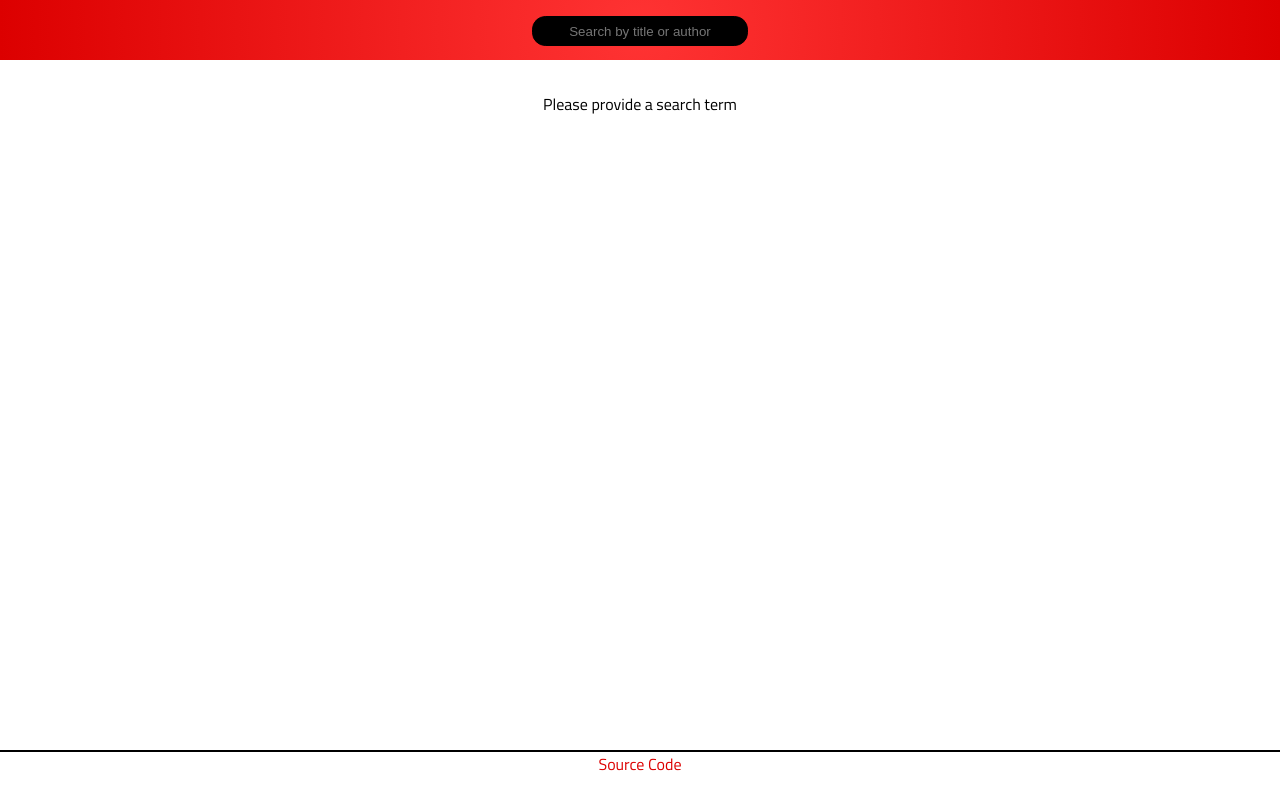
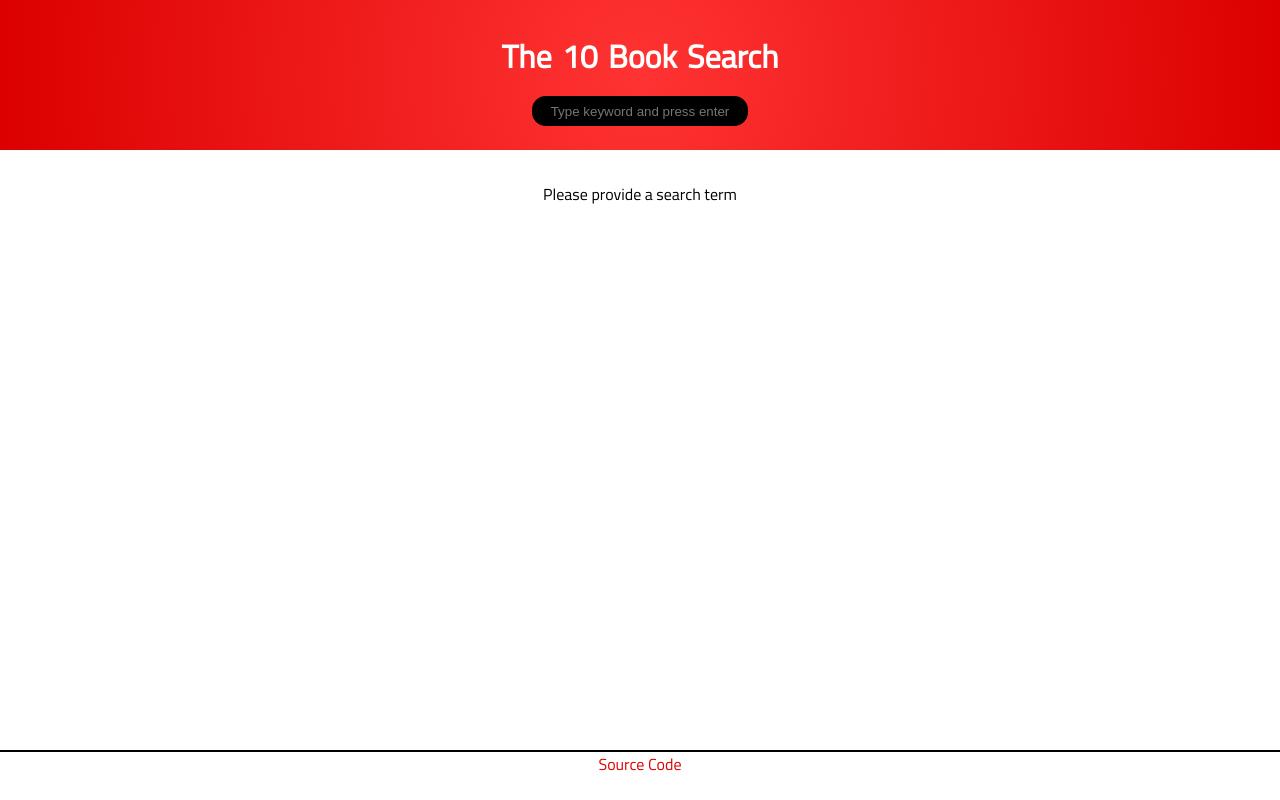
Before and after one commit to ZumDeWald/ChinguBookFinder, a React (Create React App) app in the folder book-finder/: page / in a window 1280 px wide. Built offline with nearby package versions, Linux system fonts and the light colour scheme.

Commit message:
Add ternaries and defaults if no cover or price

```diff
--- a/book-finder/src/components/App.js
+++ b/book-finder/src/components/App.js
@@ -54,10 +54,11 @@ class App extends Component {
       <main id="app-container">
         <section id="search">
           <div className="search-bar">
+            <h1 className="header">The 10 Book Search</h1>
             <input
               className="search-input"
               type="text"
-              placeholder="Search by title or author"
+              placeholder="Type keyword and press enter"
               value={query}
               onChange={(e) => this.updateQuery(e.target.value)}
               onKeyPress={this.handleKeyPress}
@@ -72,17 +73,30 @@ class App extends Component {
                {results.map( (result, index) => (
                <li className="result-item"
                    key={index}>
-                   <img
-                     alt={index} src={result.volumeInfo.imageLinks.smallThumbnail} />
-                   <span className="result-item-info">
-                     <h4 className="result-title"><strong>
-                     {result.volumeInfo.title}</strong></h4>
-                   <p className="result-author"><em>{result.volumeInfo.authors[0]}</em></p>
+                  {/* Ternary to display cover if available */
+                  (!!result.volumeInfo.imageLinks) ?
+                  <img
+                    alt={index} src={result.volumeInfo.imageLinks.smallThumbnail} />
+                  : <img
+                    alt={index} src="http://via.placeholder.com/128x193?text=No%20Cover" />
+                  /* End of cover ternary */}
+                  <span className="result-item-info">
+                    <h4 className="result-title">
+                      <strong>{result.volumeInfo.title}</strong></h4>
+                      <p className="result-author">
+                      <em>{result.volumeInfo.authors[0]}</em></p>
+                      {/* Ternary to display price if availabe */ (result.saleInfo.saleability ===
+                        "NOT_FOR_SALE")
+                        ? <p className="result-author">Not For Sale</p>
+                        : (result.saleInfo.saleability === "FREE")
+                        ? <p className="result-author">Free</p>
+                        : <p className="result-author">Price: {result.saleInfo.listPrice.amount}</p>
+                    /* End of inner ternary */}
                    </span>
                </li>
               ))}
              </ul>)
-         /* End of Ternary */}
+         /* End of search criteria Ternary */}
         </section>
         <section id="footer">
           <a href="https://github.com/ZumDeWald/ChinguBookFinder"
--- a/book-finder/src/stylesheets/App.css
+++ b/book-finder/src/stylesheets/App.css
@@ -42,7 +42,7 @@ a:active {
 #app-container {
   display: grid;
   grid-template-columns: [c1] 100% [c2];
-  grid-template-rows: [r1] 60px [r2] 1fr [r3] 50px [r4];
+  grid-template-rows: [r1] 150px [r2] 1fr [r3] 50px [r4];
   width: 100%;
   padding: 0;
   margin: 0;
@@ -65,6 +65,13 @@ a:active {
   margin: 1em auto;
 }
 
+.header {
+  margin: 0.5em;
+  color: #fff;
+  font-size: 2em;
+  word-spacing: 0.1em;
+}
+
 .search-input {
   width: 200px;
   padding: 0.5em;
@@ -84,7 +91,7 @@ a:active {
   justify-content: flex-start;
   align-items: center;
   width: 100%;
-  min-height: calc(100vh - 110px);
+  min-height: calc(100vh - 200px);
   margin: 0 auto;
 }
 
@@ -132,6 +139,10 @@ a:active {
   margin: 0;
 }
 
+.flex-end {
+  justify-self: flex-end;
+}
+
 #footer {
   grid-column: c1 / c2;
   grid-row: r3 / r4;
```
